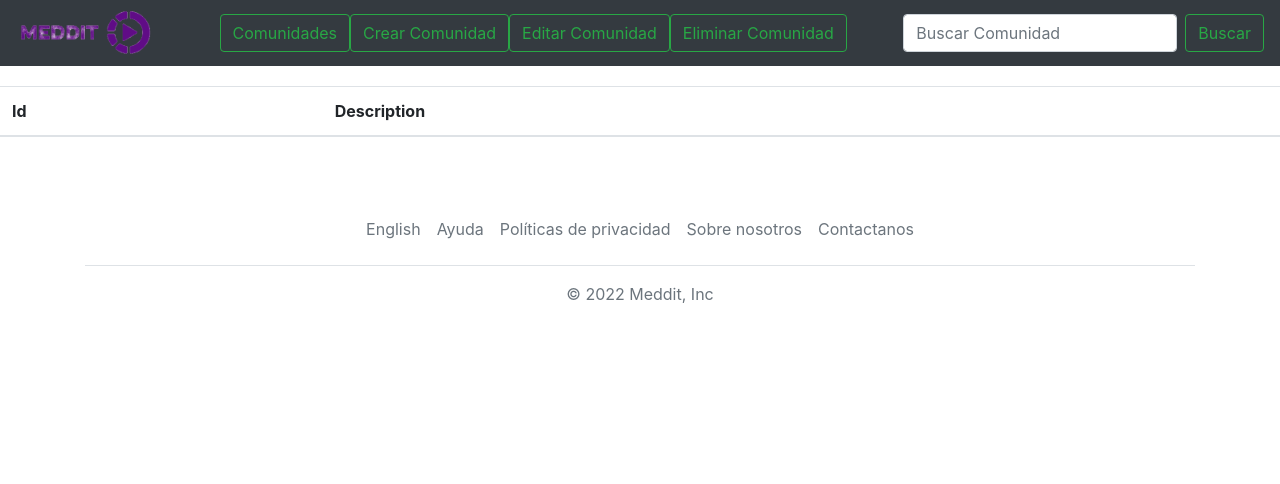
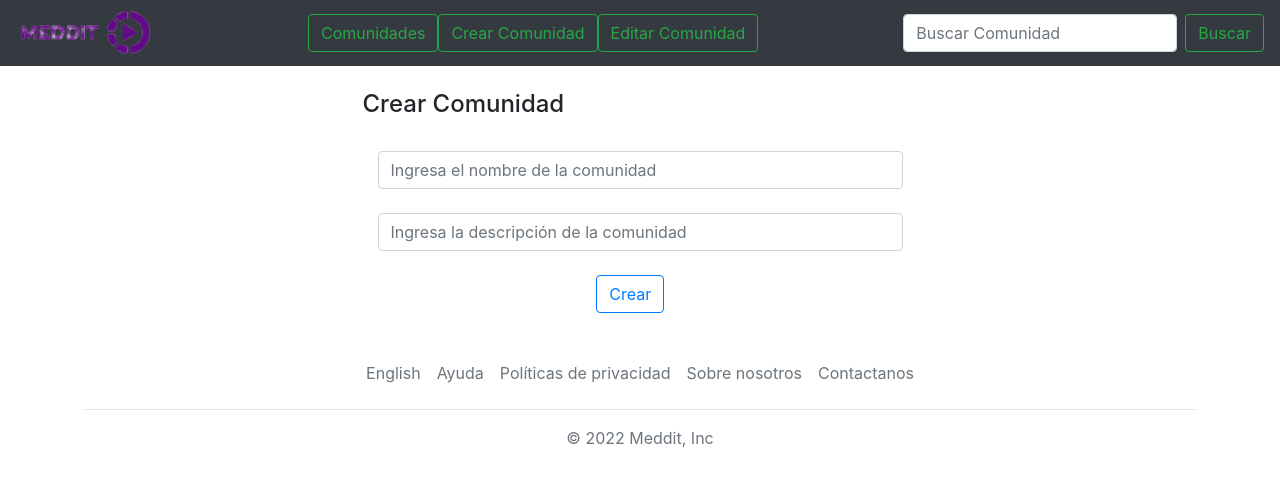
Before and after one commit to AlejandroUN/Meddit, a Vue app in the folder meddit_wa/: page /CrearComunidad in a window 1280 px wide. Shown: the top 484 px of the page. Built offline with nearby package versions, Linux system fonts and the light colour scheme; what @vue/apollo-option would draw is missing.

Commit message:
Crear y editar comunidades

```diff
--- a/meddit_wa/src/components/NavBarComunidades.vue
+++ b/meddit_wa/src/components/NavBarComunidades.vue
@@ -24,13 +24,7 @@
             </button>
           </router-link>
         </li>
-        <li class="nav-item">
-          <router-link to="/EliminarComunidad">
-            <button class="btn btn-outline-success my-2 my-sm-0" type="submit">
-              Eliminar Comunidad
-            </button>
-          </router-link>
-        </li>
+
       </ul>
     </div>
 
--- a/meddit_wa/src/router/index.js
+++ b/meddit_wa/src/router/index.js
@@ -6,6 +6,7 @@ import Comunidades from '../views/Comunidades.vue'
 import CrearComunidad from '../views/CrearComunidad.vue'
 import EditarComunidad from '../views/EditarComunidad.vue'
 import EliminarComunidad from '../views/EliminarComunidad.vue'
+import ComunidadMenu from'../views/ComunidadMenu.vue'
 
 const routes = [
     {
@@ -43,6 +44,12 @@ const routes = [
         name: 'EliminarComunidad',
         component: EliminarComunidad
     },
+    {
+        path:'/Comunidad/:id/Menu',
+        name: 'ComunidadMenu',
+        component:ComunidadMenu,
+        props: true
+    }
 
 ]
 
--- /dev/null
+++ b/meddit_wa/src/views/ComunidadMenu.vue
@@ -0,0 +1,54 @@
+<template>
+  <div id="app">
+    <NavBarComunidades />
+  <div class="container col-xl-12 col-xxl-8 py-3">
+    *ID: {{comunityById.id}}
+    *Nombre: {{comunityById.name}}
+    *Descripcion: {{comunityById.description}}
+    *ID Creador: {{comunityById.creatorId}}
+  </div>
+  </div>
+</template>
+
+<script>
+
+import NavBarComunidades from '../components/NavBarComunidades.vue'
+import gql from 'graphql-tag'
+export default {
+  name: 'App',
+
+  components: { NavBarComunidades},
+
+  apollo: {
+
+      comunityById:{query: gql`
+      query($id:Int!){
+  comunityById(id:$id){
+    id
+    name
+    description
+    creatorId
+    }
+  }
+
+  `,
+  variables(){
+      return{
+          id:this.post,
+      }
+  }
+
+  },
+
+
+    },
+  data(){
+      return{
+          post:this.$route.params.id,
+          comunityById:[],
+      }
+  },
+
+
+}
+</script>
--- a/meddit_wa/src/views/Comunidades.vue
+++ b/meddit_wa/src/views/Comunidades.vue
@@ -15,6 +15,7 @@
                     <tr v-for="category in allComunities" :key="category.id">
                         <td>{{category.id}}</td>
                         <td>{{category.name}}</td>
+                        <td><router-link :to="'/Comunidad/'+category.id+'/Menu'"><button>Entrar</button></router-link></td>
                     </tr>
                 </tbody>
             </table>
@@ -38,7 +39,9 @@ export default {
     name
   }
 }`,
+
     },
+
 
 }
 </script>
--- a/meddit_wa/src/views/CrearComunidad.vue
+++ b/meddit_wa/src/views/CrearComunidad.vue
@@ -1,24 +1,31 @@
 <template>
   <div id="app">
     <NavBarComunidades />
-  <div class="container col-xl-12 col-xxl-8 py-3">
-    <div class="row mt-1">
-            <table class="table table-boarded">
-                <thead>
-                    <tr>
-                        <th scope="col">Id</th>
-                        <th scope="col">Description</th>
-                    </tr>
-                </thead>
-                <tbody>
-
-                    <tr v-for="category in allComunities" :key="category.id">
-                        <td>{{category.id}}</td>
-                        <td>{{category.name}}</td>
-                    </tr>
-                </tbody>
-            </table>
+  <div class="container mt-4">
+    <form class="col-lg-6 offset-lg-3">
+        <div class="row text-center">
+            <h4>Crear Comunidad</h4>
         </div>
+        <input
+            class="form-control mt-4"
+            type="text"
+            v-model="comunity.name"
+            placeholder="Ingresa el nombre de la comunidad"
+        />
+        <input
+            class="form-control mt-4"
+            type="text"
+            v-model="comunity.description"
+            placeholder="Ingresa la descripción de la comunidad"
+        />
+        <button
+            class="btn btn-outline-primary offset-5 mt-4 justify-content-center"
+            type="button"
+            @click="addComunidad()"
+        >
+        Crear
+        </button>
+    </form>
   </div>
   </div>
 </template>
@@ -27,18 +34,45 @@
 
 import NavBarComunidades from '../components/NavBarComunidades.vue'
 import gql from 'graphql-tag'
+
+
 export default {
   name: 'App',
   components: {NavBarComunidades},
-  apollo: {
+  data(){
+      return{
+        comunity:{
+            name:"",
+            description:"",
+            creatorId:5
+        }
+      }
+  },
+  methods:{
+      addComunidad(){
 
-      allComunities: gql`query {
-  allComunities{
-    id
-    name
-  }
-}`,
-    },
+          this.$apollo.mutate({
+            mutation:gql`
+                mutation($comunity:ComunityInput!)
+                    {createComunity(comunity:$comunity)
+                        {
+                        id
+                        name
+                        }
+                    }
+                `,
+            variables:{
+                    comunity:this.comunity
 
+            },
+
+
+
+
+
+          });
+          alert("Comunidad creada");
+      },
+  },
 }
 </script>
--- a/meddit_wa/src/views/EditarComunidad.vue
+++ b/meddit_wa/src/views/EditarComunidad.vue
@@ -7,15 +7,19 @@
                 <thead>
                     <tr>
                         <th scope="col">Id</th>
-                        <th scope="col">Description</th>
+                        <th scope="col">Nombre</th>
                     </tr>
                 </thead>
                 <tbody>
 
-                    <tr v-for="category in allComunities" :key="category.id">
+                    <div v-for="category in allComunities" :key="category.id">
+                        <tr v-if="category.creatorId==creatorId">
                         <td>{{category.id}}</td>
                         <td>{{category.name}}</td>
-                    </tr>
+                        <td><button>Editar</button></td>
+                        <td><button>Eliminar</button></td>
+                        </tr>
+                    </div>
                 </tbody>
             </table>
         </div>
@@ -30,12 +34,18 @@ import gql from 'graphql-tag'
 export default {
   name: 'App',
   components: {NavBarComunidades},
+  data(){
+      return{
+          creatorId:3,
+      }
+  },
   apollo: {
 
       allComunities: gql`query {
   allComunities{
     id
     name
+    creatorId
   }
 }`,
     },
```
